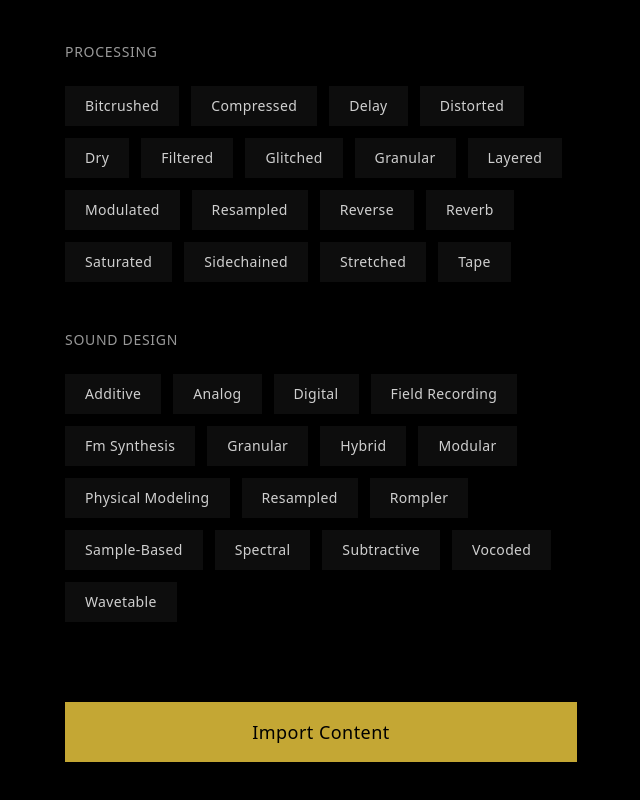
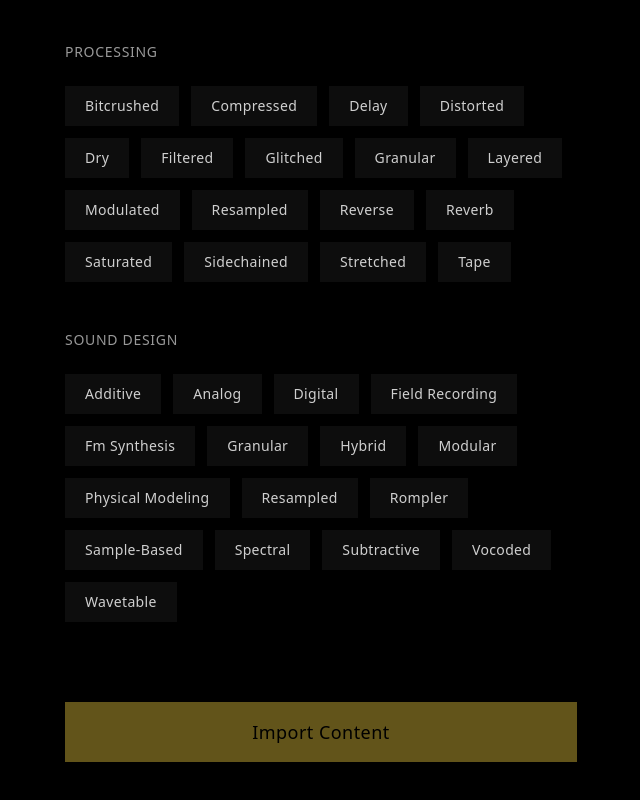
Before and after one commit to joelk9895/ethereal-techno, a Next.js app: page /artist/import in a window 1280 px wide. Shown: the part 1766-2566 px from the top of the page, without its empty margins (31-671 px from the left). Built offline with nearby package versions, Linux system fonts and the light colour scheme; no server answers; a web font is replaced by a local one.

Commit message:
Improved the ux

```diff
--- a/app/artist/import/page.tsx
+++ b/app/artist/import/page.tsx
@@ -76,6 +76,7 @@ export default function ImportPage() {
   const [selectedContentType, setSelectedContentType] =
     useState("Sample One-Shot");
   const [selectedFile, setSelectedFile] = useState<File | null>(null);
+  const [loading, setLoading] = useState(false);
   const [contentName, setContentName] = useState("");
   const [bpm, setBpm] = useState("122");
   const [selectedKey, setSelectedKey] = useState("");
@@ -123,6 +124,7 @@ export default function ImportPage() {
     setSelectedFile(file);
   }
   function importContent() {
+    setLoading(true);
     const formData = new FormData();
     formData.append("file", selectedFile!);
     formData.append("contentType", selectedContentType);
@@ -142,9 +144,22 @@ export default function ImportPage() {
       .then((res) => res.json())
       .then((data) => {
         console.log("Content imported successfully:", data);
+        setContentName("");
+        setSelectedFile(null);
+        setBpm("122");
+        setSelectedKey("");
+        setSelectedSoundGroup("Melodic & Harmonic Element");
+        setSelectedSubGroup("");
+        setSelectedStyles([]);
+        setSelectedMoods([]);
+        setSelectedProcessing([]);
+        setSelectedSoundDesign([]);
       })
       .catch((error) => {
         console.error("Error importing content:", error);
+      })
+      .finally(() => {
+        setLoading(false);
       });
   }
 
@@ -461,12 +476,12 @@ export default function ImportPage() {
             <div className="pt-8">
               <button
                 onClick={importContent}
-                className="w-full bg-primary hover:bg-primary/90 text-black font-medium py-4 text-lg tracking-wide transition-colors duration-200"
+                disabled={!selectedFile || loading}
+                className="disabled:opacity-50 disabled:cursor-not-allowed w-full bg-primary hover:bg-primary/90 text-black font-medium py-4 text-lg tracking-wide transition-colors duration-200"
               >
-                Import Content
+                {loading ? "Importing..." : "Import Content"}
               </button>
             </div>
-
             <div className="flex flex-col gap-6 fixed right-0 top-0 h-screen w-[30vw] bg-gray-600/10 backdrop-blur-lg border-l border-white/10 p-6 overflow-y-auto">
               <h2 className="text-xl font-main font-medium text-white">
                 Imported Content
```
